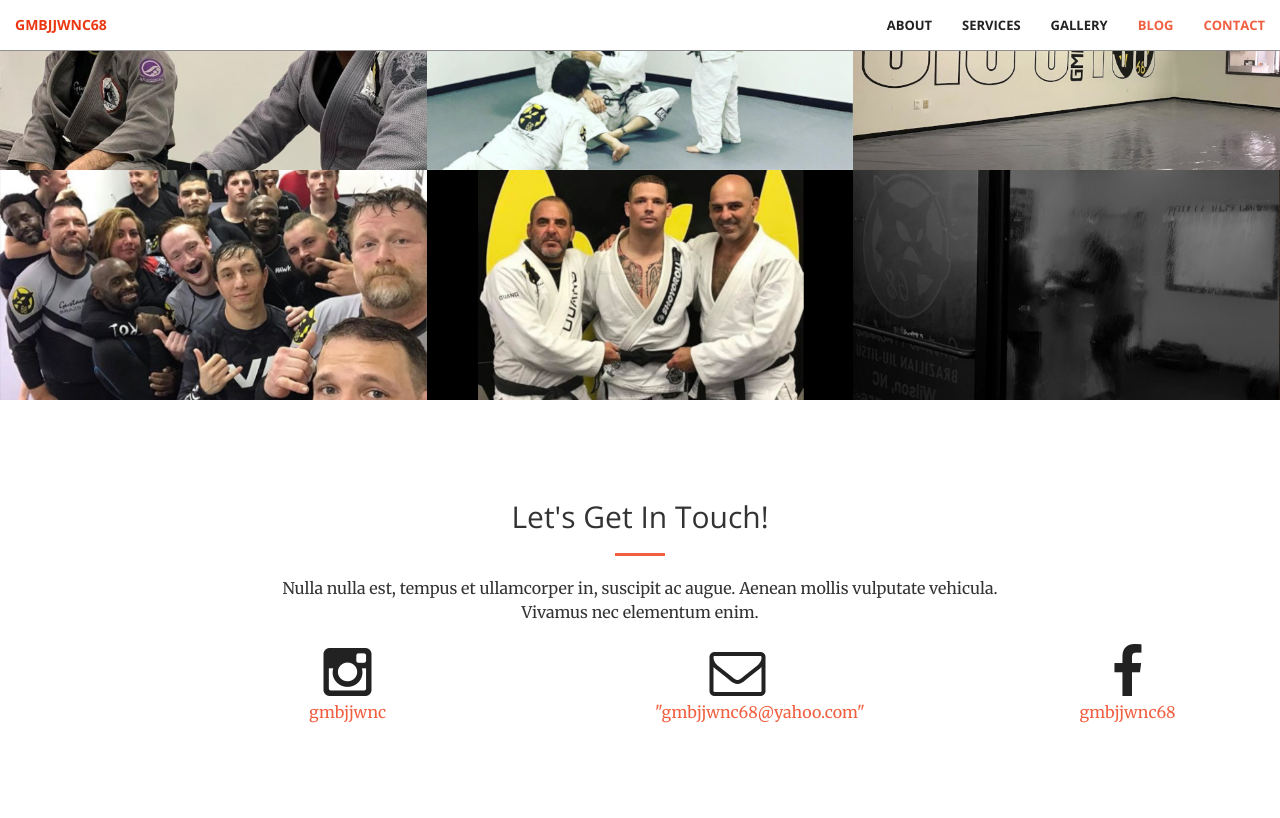
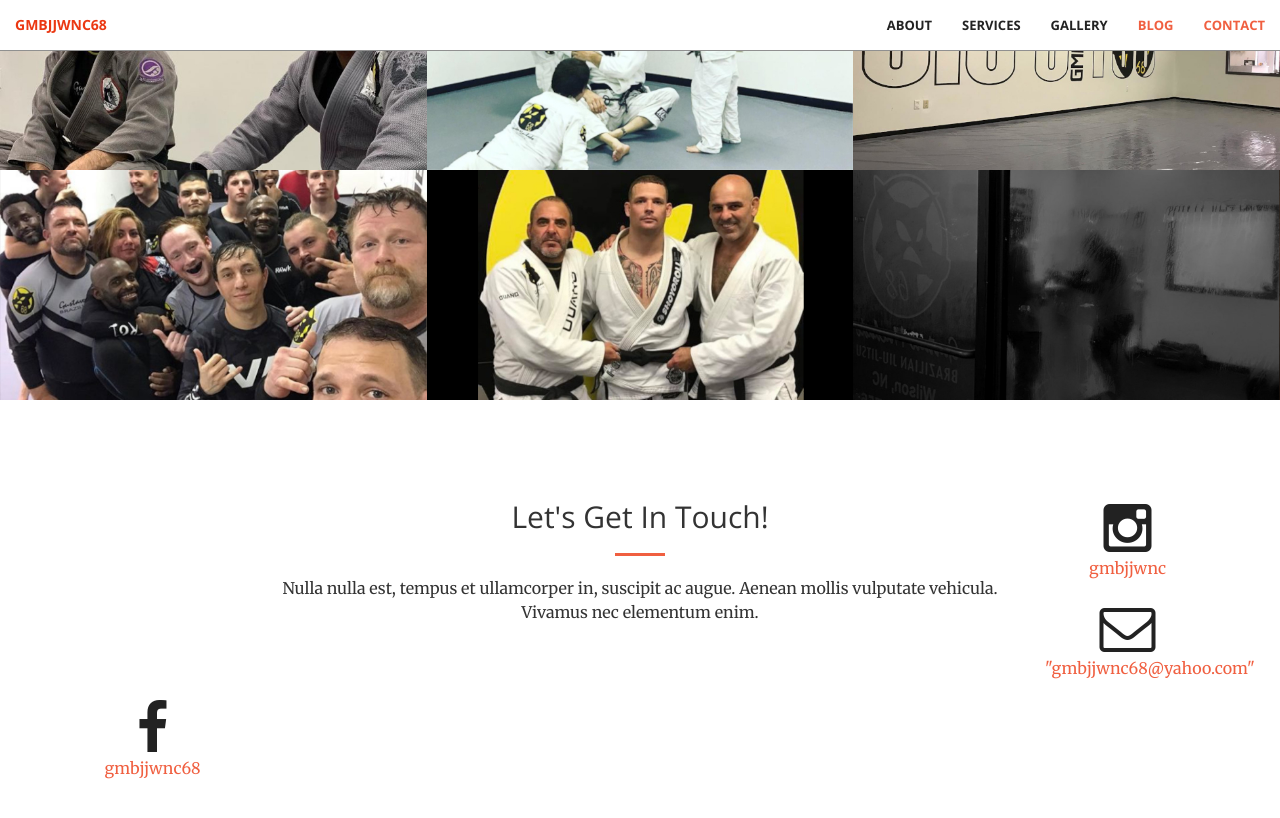
Before and after one commit to gmbjjwnc68/gmbjjwnc68.github.io, a Jekyll site: the page built from index.html, in a window 1280 px wide and 900 px high, scrolled down 1932 px. Shown: the top 818 px of the window. Built offline with Jekyll 4.4.1, drawn with Linux system fonts in a browser that asks for light colours.

Commit message:
Fix e-mail text/icon alignment

```diff
--- a/_includes/contact.html
+++ b/_includes/contact.html
@@ -6,19 +6,20 @@
                 <hr class="primary">
                 <p>Nulla nulla est, tempus et ullamcorper in, suscipit ac augue. Aenean mollis vulputate vehicula. Vivamus nec elementum enim.</p>
             </div>
-        <div class="col-lg-2 col-lg-offset-2 text-center">
+        <div class="col-lg-2 text-center">
             <a href="https://instagram.com/{{ site.instagram_username }}">
                 <i class="fa fa-instagram fa-3x wow bounceIn" data-wow-delay=".1s"></i>
                 <p>{{ site.instagram_username }}</p>
             </a>
         </div>
-        <div class="col-lg-2 col-lg-offset-2 text-center">
+        <div class="col-lg-2 text-center">
+            <!-- col-lg-offset-2 -->
             <a href="mailto:{{ site.email }}">
                 <i class="fa fa-envelope-o fa-3x wow bounceIn" data-wow-delay=".1s"></i>
                 <p>"gmbjjwnc68@yahoo.com"</p>
             </a>
         </div>
-        <div class="col-lg-2 col-lg-offset-2 text-center">
+        <div class="col-lg-2 text-center">
             <a href="https://facebook.com/{{ site.facebook_username }}">
                 <i class="fa fa-facebook fa-3x wow bounceIn" data-wow-delay=".1s"></i>
                 <p>{{ site.facebook_username }}</p>
```
